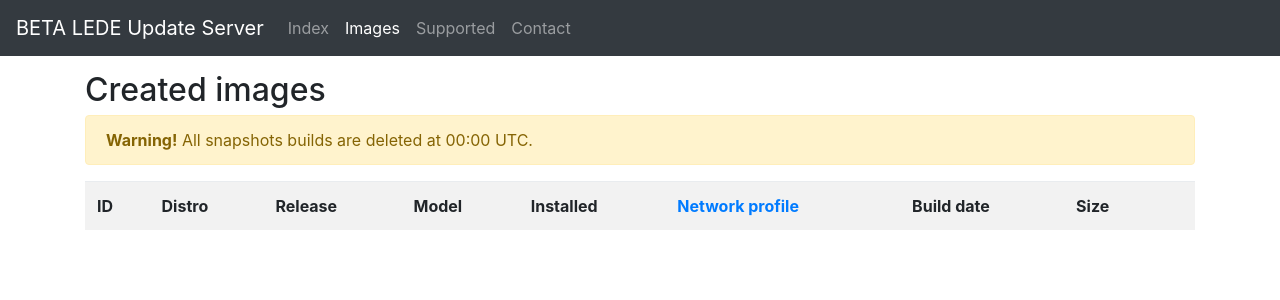
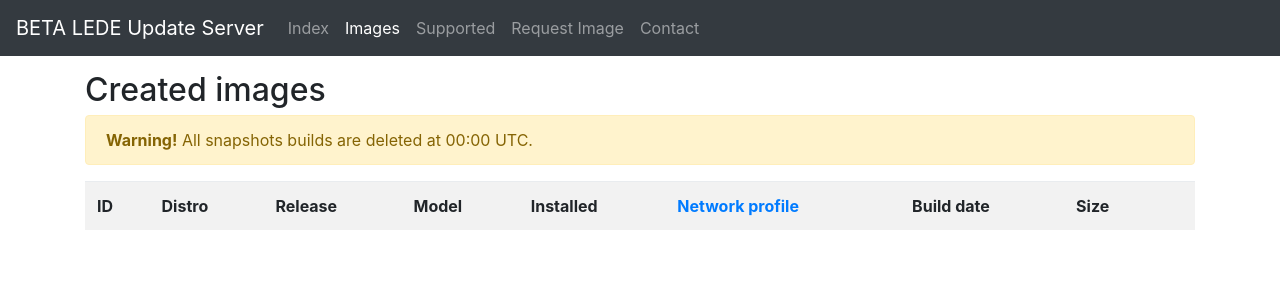
Before and after one commit to openwrt/asu, a Flask app: page /images in a window 1280 px wide. Shown: the top 300 px of the page. Run offline with Flask 2, Linux system fonts and the light colour scheme; data that the repository does not hold is empty; parts of the project's set-up code (start-up, migrations or seed data) failed here and were passed over; some libraries are stand-ins or nearby versions.

Commit message:
add link to jefe.tk

```diff
--- a/server/templates/header.html
+++ b/server/templates/header.html
@@ -2,6 +2,7 @@
 ('/', 'root_path', 'Index'),
 ('/images', 'images', 'Images'),
 ('/supported', 'supported', 'Supported'),
+('http://jefe.tk', 'None', 'Request Image'),
 ('/contact', 'contact', 'Contact')
 ] -%}
 <!doctype html>
```
